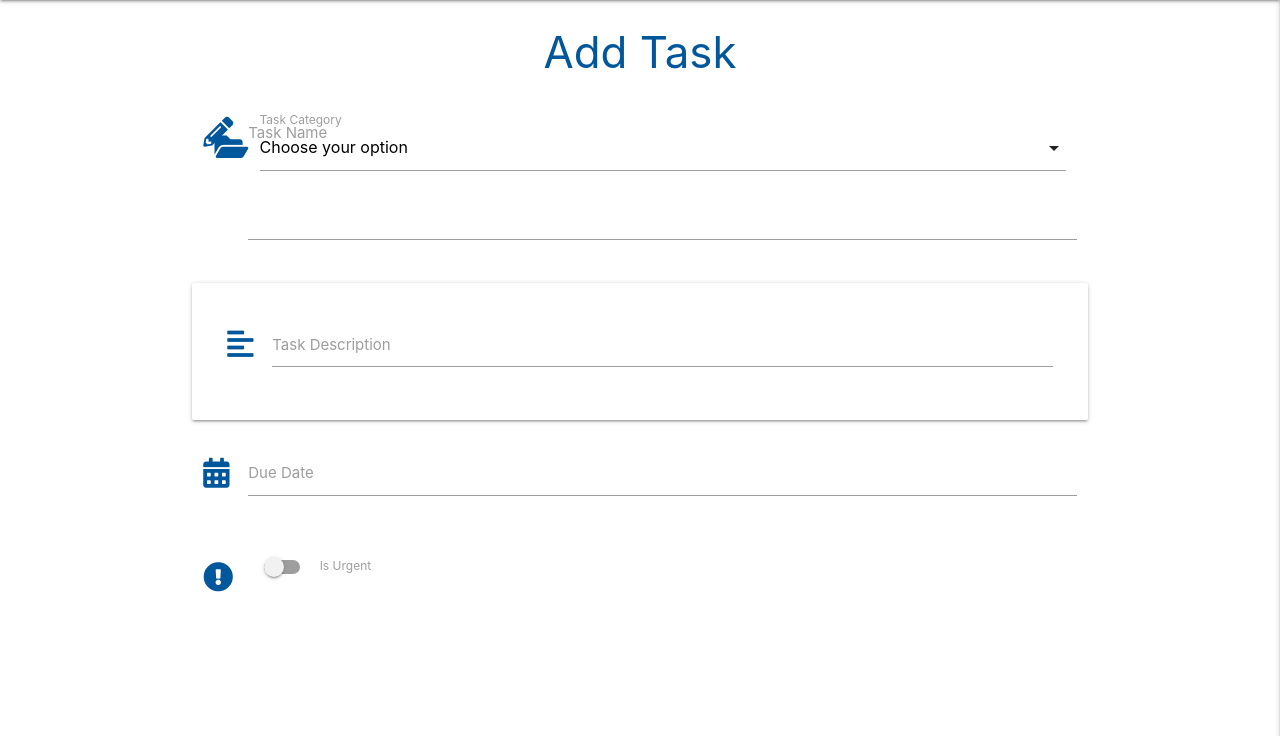
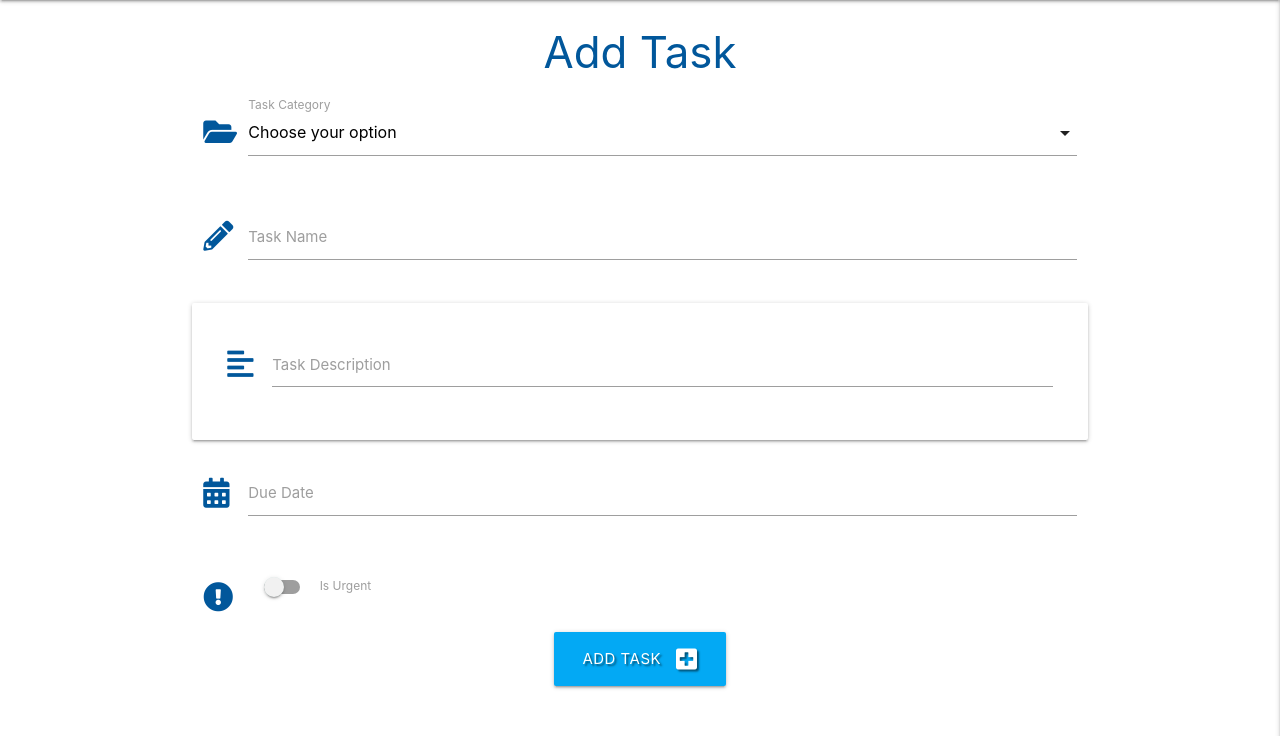
Before and after one commit to ElisabethCheston/MiniProject, a Flask app: page /add_task in a window 1280 px wide. Shown: the part 64-800 px from the top of the page. Run offline with Flask 2, Linux system fonts and the light colour scheme; data that the repository does not hold is empty; some libraries are stand-ins or nearby versions.

Commit message:
Allow user to submit task to db.

```diff
--- a/app.py
+++ b/app.py
@@ -60,12 +60,12 @@ def login():
         if existing_user:
             # ensure hashed password matches user input
             if check_password_hash(
-                existing_user["password"], request.form.get("password")):
-                session["user"] = request.form.get("username").lower()
-                flash("Welcome, {}".format(
-                    request.form.get("username")))
-                return redirect(url_for(
-                    "profile", username=session["user"]))
+                    existing_user["password"], request.form.get("password")):
+                        session["user"] = request.form.get("username").lower()
+                        flash("Welcome, {}".format(
+                            request.form.get("username")))
+                        return redirect(url_for(
+                            "profile", username=session["user"]))
             else:
                 # invalid password match
                 flash("Incorrect Username and/or Password")
@@ -99,11 +99,24 @@ def logout():
     return redirect(url_for("login"))
 
 
-@app.route("/add_task")
+@app.route("/add_task", methods=["GET", "POST"])
 def add_task():
+    if request.method == "POST":
+        is_urgent = "on" if request.form.get("is_urgent") else "off"
+        task = {
+            "category_name": request.form.get("category_name"),
+            "task_name": request.form.get("task_name"),
+            "task_description": request.form.get("task_description"),
+            "is_urgent": is_urgent,
+            "due_date": request.form.get("due_date"),
+            "created_by": session["user"]
+        }
+        mongo.db.tasks.insert_one(task)
+        flash("Task Successfully Added")
+        return redirect(url_for("get_tasks"))
+
     categories = mongo.db.categories.find().sort("category_name", 1)
     return render_template("add_task.html", categories=categories)
-
 
 
 if __name__ == "__main__":
--- a/templates/add_task.html
+++ b/templates/add_task.html
@@ -4,9 +4,10 @@
 <h3 class="light-blue-text text-darken-4 center-align">Add Task</h3>
 
 <div class="row">
-    <form class="col s12" method="POST" action="">
+    <form class="col s12" method="POST" action="{{ url_for('add_task') }}">
+
+        <!-- Category Selection -->
         <div class="row">
-            <div class="input-field col s12">
             <div class="input-field col s12">
                 <i class="fas fa-folder-open prefix light-blue-text text-darken-4"></i>
                 <select id="category_name" name="category_name" class="validate" required>
@@ -17,12 +18,17 @@
                 </select>
                 <label>Task Category</label>
             </div>
+        </div>
+        <!-- Task Name -->
+        <div class="row">
+            <div class="input-field col s12">
                 <i class="fas fa-pencil-alt prefix light-blue-text text-darken-4"></i>
                 <input id="task_name" name="task_name" minlength="5" maxlength="50" type="text" class="validate"
                     required>
                 <label for="task_name">Task Name</label>
             </div>
         </div>
+        <!-- Task Discription -->
         <div class="row card-panel gray lighten-5">
             <div class="input-field col s12">
                 <i class="fas fa-align-left prefix light-blue-text text-darken-4"></i>
@@ -31,6 +37,7 @@
                 <label for="task_description">Task Description</label>
             </div>
         </div>
+        <!-- Due Date Picker -->
         <div class="row">
             <div class="input-field col s12">
                 <i class="fas fa-calendar-alt prefix light-blue-text text-darken-4"></i>
@@ -38,6 +45,7 @@
                 <label for="due_date">Due Date</label>
             </div>
         </div>
+        <!-- Urgent Toggle -->
         <div class="row">
             <div class="input-field col s12">
                 <!-- Switch -->
@@ -51,6 +59,15 @@
                 </div>
             </div>
         </div>
+        <!-- Submit button -->
+        <div class="row">
+            <div class="col s12 center-align">
+                <button type="submit" class="btn-large light-blue darker-1 text-shadow">
+                    Add Task <i class="fas fa-plus-square right"></i>
+                </button>
+            </div>
+        </div>
+
 </form>
 </div>
 
```
Also changed, not shown: templates/tasks.html (+6 -4 lines). Lines whose indentation alone changed are shown as unchanged.
